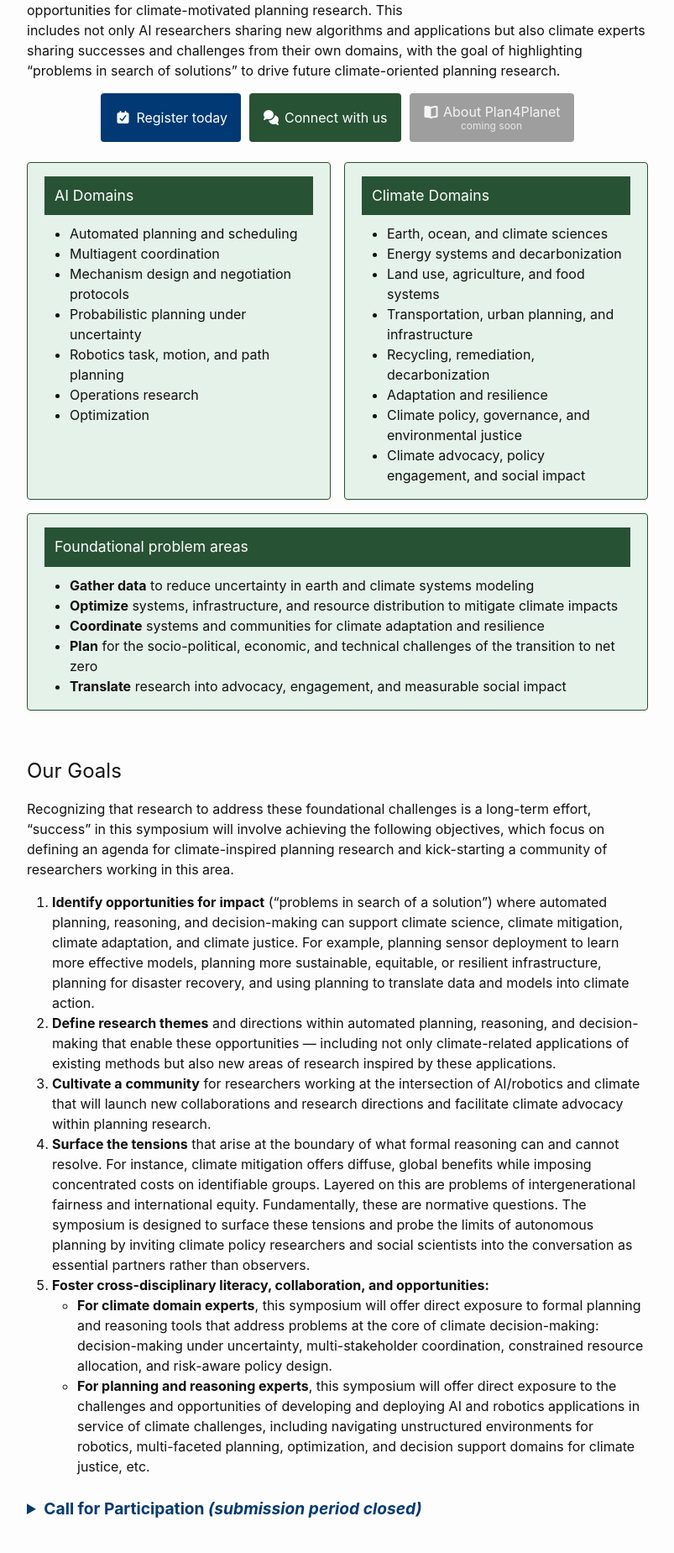
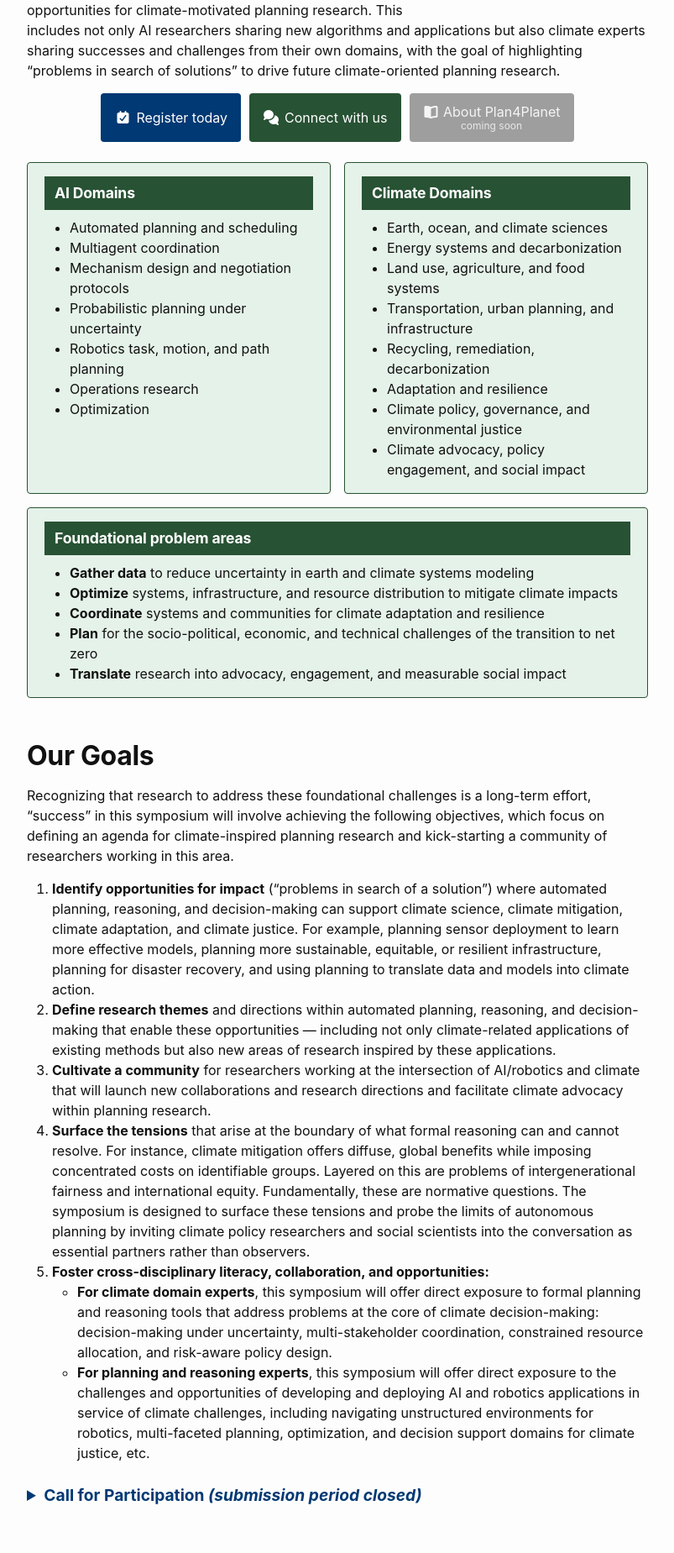
Before and after one commit to plan4planet/plan4planet.github.io, a Jekyll site: the page built from index.md, in a window 1280 px wide. Shown: the part 586-2435 px from the top of the page at 84% size, without its empty margins (238-1041 px from the left). Built offline with Jekyll 4.4.1, drawn with Linux system fonts in a browser that asks for light colours; nearby versions of some CDN libraries.

Commit message:
feat: larger section headings

```diff
--- a/_sass/_base.scss
+++ b/_sass/_base.scss
@@ -32,10 +32,19 @@ a:visited {
   color: var(--color-ink);
 }
 
-// Section rhythm: every top-level section heading gets the same breathing room above it.
+// Section headings: large enough to read as section breaks, with the same room above each one.
 .page-content h2 {
-  margin-top: 2.25em;
-  margin-bottom: 0.6em;
+  margin-top: 1.6em;
+  margin-bottom: 0.5em;
+  font-size: 2rem;
+  font-weight: 700;
+  line-height: 1.15;
+  letter-spacing: -0.01em;
+}
+
+.page-content h3 {
+  font-size: 1.35rem;
+  font-weight: 700;
 }
 
 .page-content h2:first-child {
```
